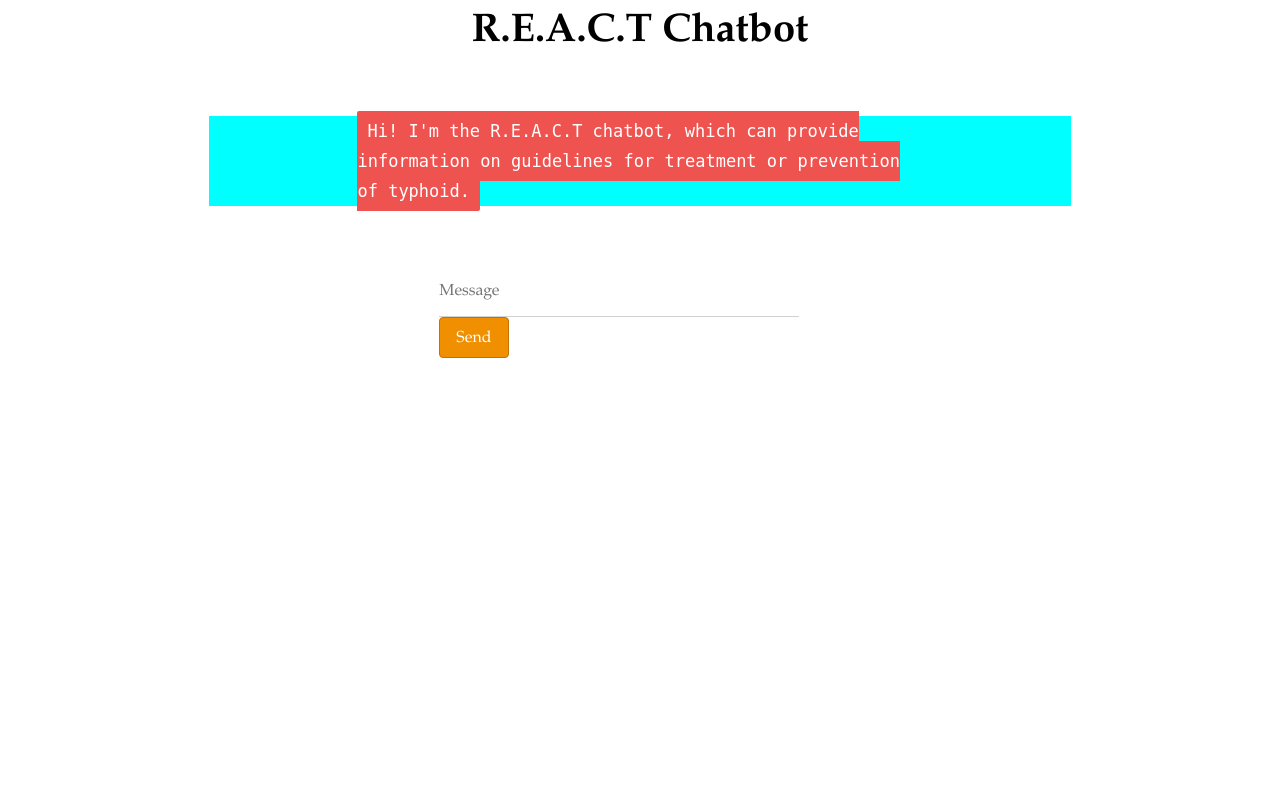
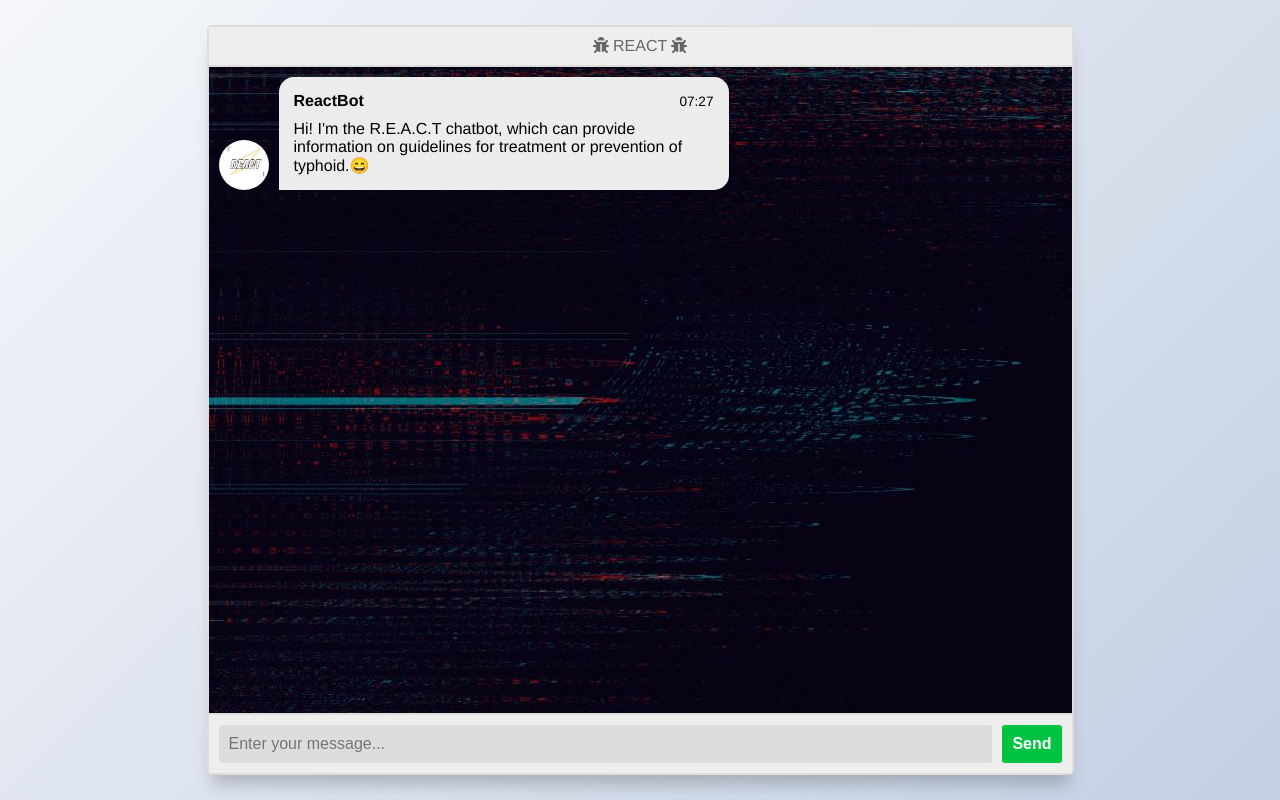
Before and after one commit to salmonswan/r.e.a.c.t, a Flask app: page / in a window 1280 px wide. Run offline with Flask 2, Linux system fonts and the light colour scheme; some libraries are stand-ins or nearby versions.

Commit message:
update UI

```diff
--- a/main.py
+++ b/main.py
@@ -13,7 +13,7 @@ def index():
 
 @app.route("/get", methods=["GET", "POST"])
 def chatbot_response():
-  msg = request.form["msg"]
+  msg = request.args.get('msg')
   response = MaverickQA(msg)
 
   return response
--- a/static/style.css
+++ b/static/style.css
@@ -1,167 +1,140 @@
+:root {
+  --body-bg: linear-gradient(135deg, #f5f7fa 0%, #c3cfe2 100%);
+  --msger-bg: #fff;
+  --border: 2px solid #ddd;
+  --left-msg-bg: #ececec;
+  --right-msg-bg: #579ffb;
+}
+html {
+  box-sizing: border-box;
+}
+*,
+*:before,
+*:after {
+  margin: 0;
+  padding: 0;
+  box-sizing: inherit;
+}
 body {
-    font-family: Garamond;
+  display: flex;
+  justify-content: center;
+  align-items: center;
+  height: 100vh;
+  background-image: var(--body-bg);
+  font-family: Helvetica, sans-serif;
 }
-
-h1 {
-    color: black;
-    margin-bottom: 0;
-    margin-top: 0;
-    text-align: center;
-    font-size: 40px;
+.msger {
+  display: flex;
+  flex-flow: column wrap;
+  justify-content: space-between;
+  width: 100%;
+  max-width: 867px;
+  margin: 25px 10px;
+  height: calc(100% - 50px);
+  border: var(--border);
+  border-radius: 5px;
+  background: var(--msger-bg);
+  box-shadow: 0 15px 15px -5px rgba(0, 0, 0, 0.2);
 }
-
-h3 {
-    color: black;
-    font-size: 20px;
-    margin-top: 3px;
-    text-align: center;
+.msger-header {
+  /* display: flex; */
+  font-size: medium;
+  justify-content: space-between;
+  padding: 10px;
+  text-align: center;
+  border-bottom: var(--border);
+  background: #eee;
+  color: #666;
 }
-.row {
-    display: flex;
-    flex-wrap: wrap;
-    margin-right: -15px;
-    margin-left: -15px;
+.msger-chat {
+  flex: 1;
+  overflow-y: auto;
+  padding: 10px;
 }
-
-.ml-auto{
-    margin-left:auto !important;
+.msger-chat::-webkit-scrollbar {
+  width: 6px;
 }
-.mr-auto{
-    margin-right:auto !important;
+.msger-chat::-webkit-scrollbar-track {
+  background: #ddd;
 }
-
-.col-md-10,.col-md-8,.col-md-4{
-    position: relative;
-    width: 100%;
-    min-height: 1px;
-    padding-right: 15px;
-    padding-left: 15px;
+.msger-chat::-webkit-scrollbar-thumb {
+  background: #bdbdbd;
 }
-.col-md-8{flex:0 0 66.666667%;max-width:66.666667%}
-.col-md-4{flex:0 0 33.333333%;max-width:33.333333%}
-.col-md-10{flex:0 0 83.333333%;max-width:83.333333%}
-
-.form-control {
-    background: no-repeat bottom,50% calc(100% - 1px);
-    background-image: none, none;
-    background-size: auto, auto;
-    background-size: 0 100%,100% 100%;
-    border: 0;
-    height: 36px;
-    transition: background 0s ease-out;
-    padding-left: 0;
-    padding-right: 0;
-    border-radius: 0;
-    font-size: 14px;
+.msg {
+  display: flex;
+  align-items: flex-end;
+  margin-bottom: 10px;
 }
-.form-control {
-    display: block;
-    width: 100%;
-    padding: .4375rem 0;
-    padding-right: 0px;
-    padding-left: 0px;
-    font-size: 1rem;
-    line-height: 1.5;
-    color: #495057;
-    border:none;
-    background-color: transparent;
-    background-clip: padding-box;
-    border-bottom: 1px solid #d2d2d2;
-    box-shadow: none;
-    transition: border-color .15s ease-in-out,box-shadow .15s ease-in-out;
+.msg-img {
+  width: 50px;
+  height: 50px;
+  margin-right: 10px;
+  background: #ddd;
+  background-repeat: no-repeat;
+  background-position: center;
+  background-size: cover;
+  border-radius: 50%;
 }
-.btn {
-    float: left;
-    text-align: center;
-    white-space: nowrap;
-    vertical-align: middle;
-    user-select: none;
-    border: 1px solid transparent;
-    padding: .46875rem 1rem;
-    font-size: 1rem;
-    line-height: 1.5;
-    border-radius: .25rem;
-    transition: color .15s ease-in-out,background-color .15s ease-in-out,border-color .15s ease-in-out,box-shadow .15s ease-in-out;
+.msg-bubble {
+  max-width: 450px;
+  padding: 15px;
+  border-radius: 15px;
+  background: var(--left-msg-bg);
 }
-.btn-warning {
-    color: #fff;
-    background-color: #f08f00;
-    border-color: #c27400;
+.msg-info {
+  display: flex;
+  justify-content: space-between;
+  align-items: center;
+  margin-bottom: 10px;
 }
-.btn.btn-warning:active, .btn.btn-warning:focus, .btn.btn-warning:hover {
-    box-shadow: 0 14px 26px -12px rgba(255,152,0,.42),0 4px 23px 0 rgba(0,0,0,.12),0 8px 10px -5px rgba(255,152,0,.2);
+.msg-info-name {
+  margin-right: 10px;
+  font-weight: bold;
 }
-
-button, input, optgroup, select, textarea {
-    margin: 0;
-    font-family: inherit;
-    font-size: inherit;
-    line-height: inherit;
-    overflow:visible;
+.msg-info-time {
+  font-size: 0.85em;
 }
-#chatbox {
-    background-color: cyan;
-    margin-left: auto;
-    margin-right: auto;
-    width: 80%;
-    min-height: 70px;
-    margin-top: 60px;
+.left-msg .msg-bubble {
+  border-bottom-left-radius: 0;
 }
-
-#userInput {
-    margin-left: auto;
-    margin-right: auto;
-    width: 40%;
-    margin-top: 60px;
+.right-msg {
+  flex-direction: row-reverse;
 }
-
-#textInput {
-    width: 87%;
-    border: none;
-    border-bottom: 3px solid #009688;
-    font-family: monospace;
-    font-size: 17px;
+.right-msg .msg-bubble {
+  background: var(--right-msg-bg);
+  color: #fff;
+  border-bottom-right-radius: 0;
 }
-
-#buttonInput {
-    padding: 3px;
-    font-family: monospace;
-    font-size: 17px;
+.right-msg .msg-img {
+  margin: 0 0 0 10px;
 }
-
-.userText {
-    color: white;
-    font-family: monospace;
-    font-size: 17px;
-    text-align: right !important;
-    line-height: 30px;
-    margin: 5px;
+.msger-inputarea {
+  display: flex;
+  padding: 10px;
+  border-top: var(--border);
+  background: #eee;
 }
-
-.userText span {
-    background-color: #009688;
-    padding: 10px;
-    border-radius: 2px;
+.msger-inputarea * {
+  padding: 10px;
+  border: none;
+  border-radius: 3px;
+  font-size: 1em;
 }
-
-.botText {
-    color: white;
-    font-family: monospace;
-    font-size: 17px;
-    text-align: left;
-    line-height: 30px;
-    margin: 5px;
+.msger-input {
+  flex: 1;
+  background: #ddd;
 }
-
-.botText span {
-    background-color: #ef5350;
-    padding: 10px;
-    border-radius: 2px;
+.msger-send-btn {
+  margin-left: 10px;
+  background: rgb(0, 196, 65);
+  color: #fff;
+  font-weight: bold;
+  cursor: pointer;
+  transition: background 0.23s;
 }
-
-#tidbit {
-    position: absolute;
-    bottom: 0;
-    right: 0;
-    width: 300px;
+.msger-send-btn:hover {
+  background: rgb(0, 180, 50);
 }
+.msger-chat {
+  background-color: #fcfcfe
+}
--- a/templates/index.html
+++ b/templates/index.html
@@ -1,60 +1,125 @@
-<!DOCTYPE html>
-<html>
-
 <head>
-    <link rel="stylesheet" type="text/css" href="{{ url_for('static', filename='style.css')}}" />
+    <meta charset="UTF-8">
+    <title>REACT</title>
+    <meta charset="UTF-8">
+    <meta name="viewport" content="width=device-width, initial-scale=1.0">
+    <meta http-equiv="X-UA-Compatible" content="ie=edge">
+    <link rel="stylesheet" href="{{ url_for('static', filename='style.css') }}">
     <script src="https://ajax.googleapis.com/ajax/libs/jquery/3.2.1/jquery.min.js"></script>
   </head>
 
   <body>
-    <div class="row">
-        <div class="col-md-10 mr-auto ml-auto">
-    <h1>R.E.A.C.T Chatbot</h1>
-    <form>
-        <div id="chatbox">
-            <div class="col-md-8 ml-auto mr-auto">
-                <p class="botText"><span>Hi! I'm the R.E.A.C.T chatbot, which can provide information on guidelines for treatment or prevention of typhoid.</span></p>
+    <!-- partial:index.partial.html -->
+    <section class="msger">
+      <header class="msger-header">
+        <div class="msger-header-title">
+          <i class="fas fa-bug"></i> REACT <i class="fas fa-bug"></i>
         </div>
+      </header>
+
+      <main class="msger-chat" style="background-image: url(./static/imgs/REACT_background.jpg)">
+        <div class="msg left-msg">
+          <div class="msg-img" style="background-image: url(./static/imgs/React_logo.png)"></div>
+
+          <div class="msg-bubble">
+            <div class="msg-info">
+              <div class="msg-info-name">ReactBot</div>
+              <div class="msg-info-time" id='time'></div>
             </div>
-        <div id="userInput" class="row">
-            <div class="col-md-10">
-                <input id="text" type="text" name="msg" placeholder="Message" class="form-control">
-                <button type="submit" id="send" class="btn btn-warning">Send</button>
+
+            <div class="msg-text">
+              Hi! I'm the R.E.A.C.T chatbot, which can provide information on guidelines for treatment or prevention of typhoid.😄
             </div>
-        </div>
-    </form>
           </div>
         </div>
 
+      </main>
+
+      <form class="msger-inputarea">
+        <input type="text" class="msger-input" id="textInput" placeholder="Enter your message...">
+        <button type="submit" class="msger-send-btn">Send</button>
+      </form>
+    </section>
+    <!-- partial -->
+    <script src='https://use.fontawesome.com/releases/v5.0.13/js/all.js'></script>
     <script>
-    $(document).ready(function() {
-        $("form").on("submit", function(event) {
-            var rawText = $("#text").val();
-            var userHtml = '<p class="userText"><span>' + rawText + "</span></p>";
-            $("#text").val("");
-            $("#chatbox").append(userHtml);
-            document.getElementById("userInput").scrollIntoView({
-                block: "start",
-                behavior: "smooth",
+
+      const msgerForm = get(".msger-inputarea");
+      const msgerInput = get(".msger-input");
+      const msgerChat = get(".msger-chat");
+
+
+      // Icons made by Freepik from www.flaticon.com
+      const BOT_IMG ="./static/imgs/React_logo.png";
+      const PERSON_IMG = "./static/imgs/user.jpg";
+      const BOT_NAME = "    ReactBot";
+      const PERSON_NAME = "You";
+
+      msgerForm.addEventListener("submit", event => {
+        event.preventDefault();
+
+        const msgText = msgerInput.value;
+        if (!msgText) return;
+
+        appendMessage(PERSON_NAME, PERSON_IMG, "right", msgText);
+        msgerInput.value = "";
+        botResponse(msgText);
       });
-            $.ajax({
-                data: {
-                    msg: rawText,
-                },
-                type: "POST",
-                url: "/get",
-            }).done(function(data) {
-                var botHtml = '<p class="botText"><span>' + data + "</span></p>";
-                $("#chatbox").append($.parseHTML(botHtml));
-                document.getElementById("userInput").scrollIntoView({
-                    block: "start",
-                    behavior: "smooth",
+
+      function appendMessage(name, img, side, text) {
+        //   Simple solution for small apps
+        const msgHTML = `
+  <div class="msg ${side}-msg">
+    <div class="msg-img" style="background-image: url(${img})"></div>
+
+    <div class="msg-bubble">
+      <div class="msg-info">
+        <div class="msg-info-name">${name}</div>
+        <div class="msg-info-time">${formatDate(new Date())}</div>
+      </div>
+
+      <div class="msg-text">${text}</div>
+    </div>
+  </div>
+  `;
+
+        msgerChat.insertAdjacentHTML("beforeend", msgHTML);
+        msgerChat.scrollTop += 500;
+      }
+
+      function botResponse(rawText) {
+
+        // Bot Response
+        $.get("/get", { msg: rawText }).done(function (data) {
+          console.log(rawText);
+          console.log(data);
+          const msgText = data;
+          appendMessage(BOT_NAME, BOT_IMG, "left", msgText);
+
         });
-            });
-            event.preventDefault();
-        });
-    });
+
+      }
+
+
+      // Utils
+      function get(selector, root = document) {
+        return root.querySelector(selector);
+      }
+
+      function formatDate(date) {
+        const h = "0" + date.getHours();
+        const m = "0" + date.getMinutes();
+
+        return `${h.slice(-2)}:${m.slice(-2)}`;
+      }
+
+      var dt = formatDate(new Date());
+      document.getElementById('time').innerHTML=dt;
+
+
+
     </script>
+
   </body>
 
   </html>
```
Also changed, not shown: static/imgs/REACT_background.jpg (added), static/imgs/React_logo.png (added), static/imgs/user.jpg (added). Lines whose indentation alone changed are shown as unchanged.
